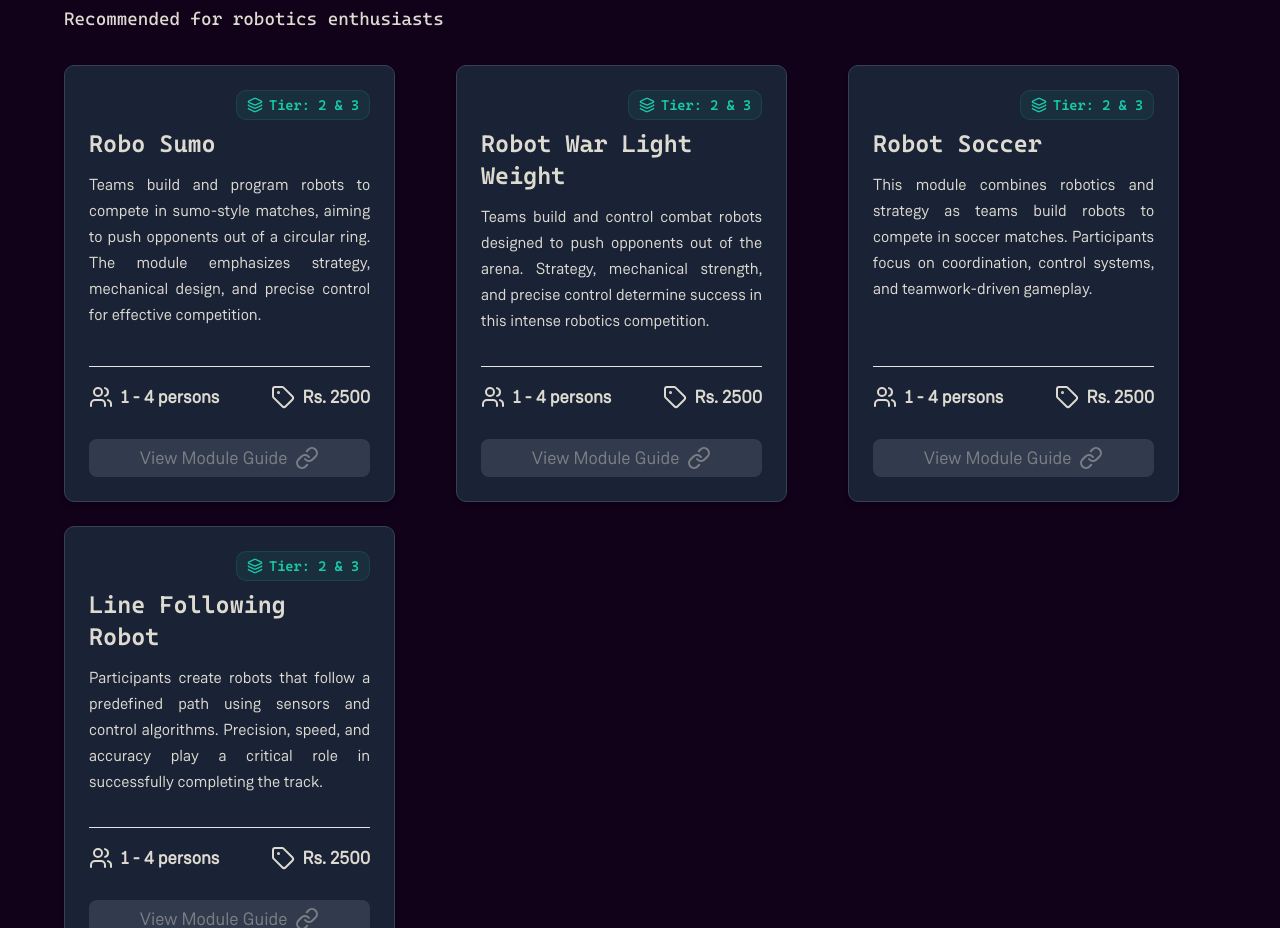
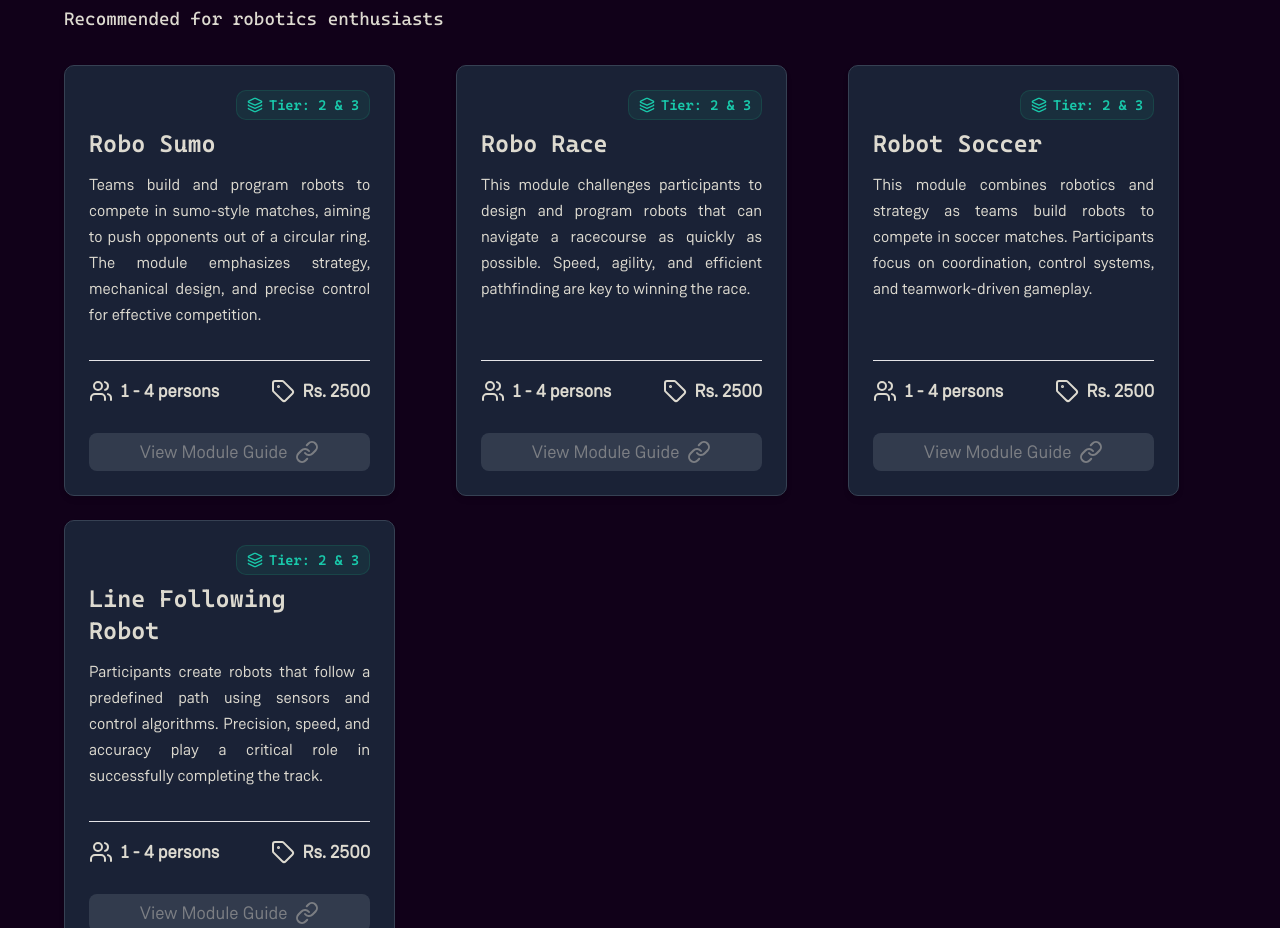
Before and after one commit to css-iba/css-website, a Next.js app: page /ProBattle in a window 1280 px wide. Shown: the part 5360-6288 px from the top of the page. Built offline with nearby package versions, Linux system fonts and the light colour scheme.

Commit message:
Update constants.ts

```diff
--- a/app/ProBattle/constants.ts
+++ b/app/ProBattle/constants.ts
@@ -235,9 +235,9 @@ const modulesData: ModuleCardProps[] = [
     Tier: [2, 3]
   },
   {
-    name: 'Robot War Light Weight',
+    name: 'Robo Race',
     description:
-      'Teams build and control combat robots designed to push opponents out of the arena. Strategy, mechanical strength, and precise control determine success in this intense robotics competition.',
+      'This module challenges participants to design and program robots that can navigate a racecourse as quickly as possible. Speed, agility, and efficient pathfinding are key to winning the race.',
     minParticipants: 1,
     maxParticipants: 4,
     price: 2500,
```
